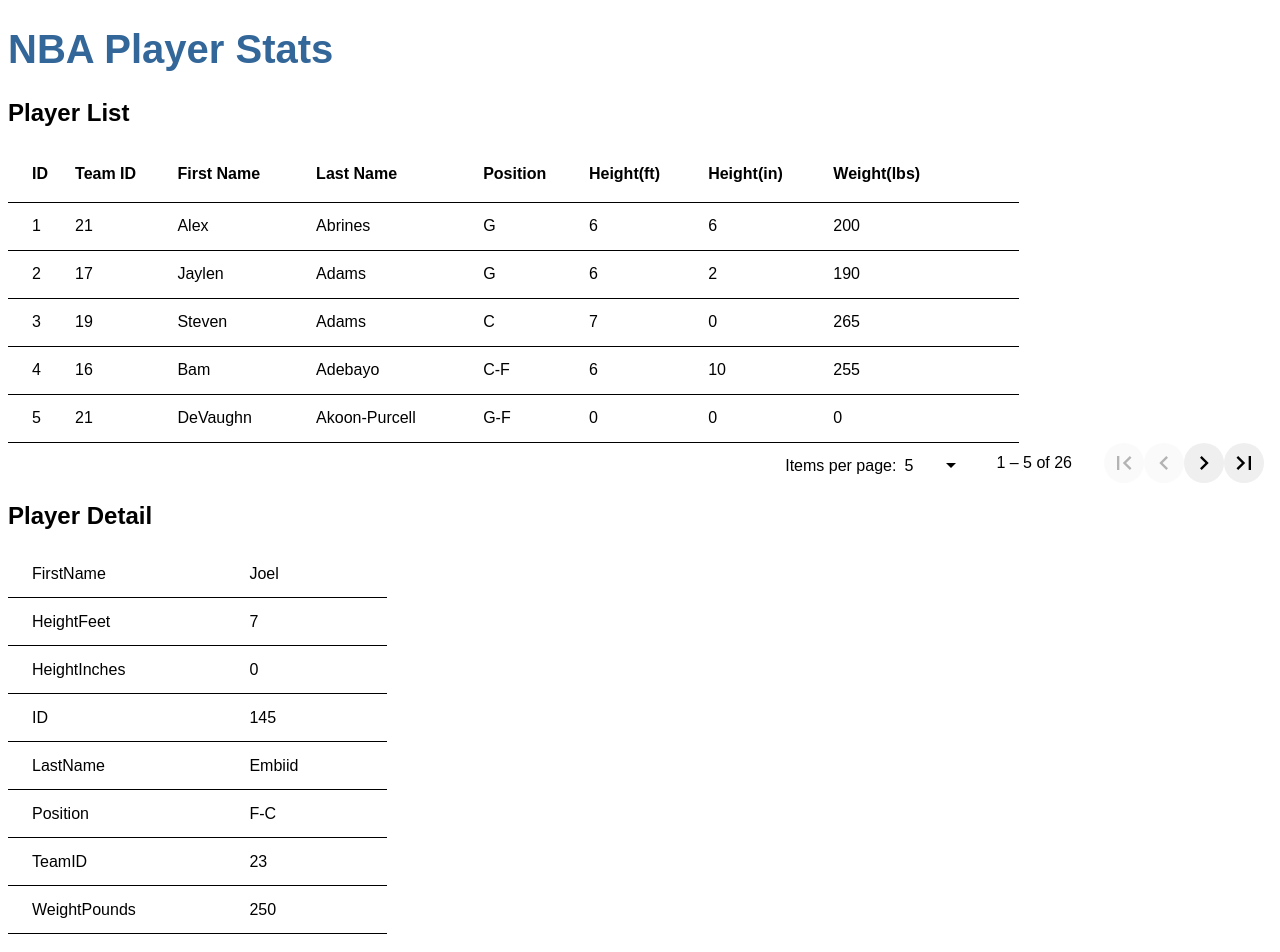
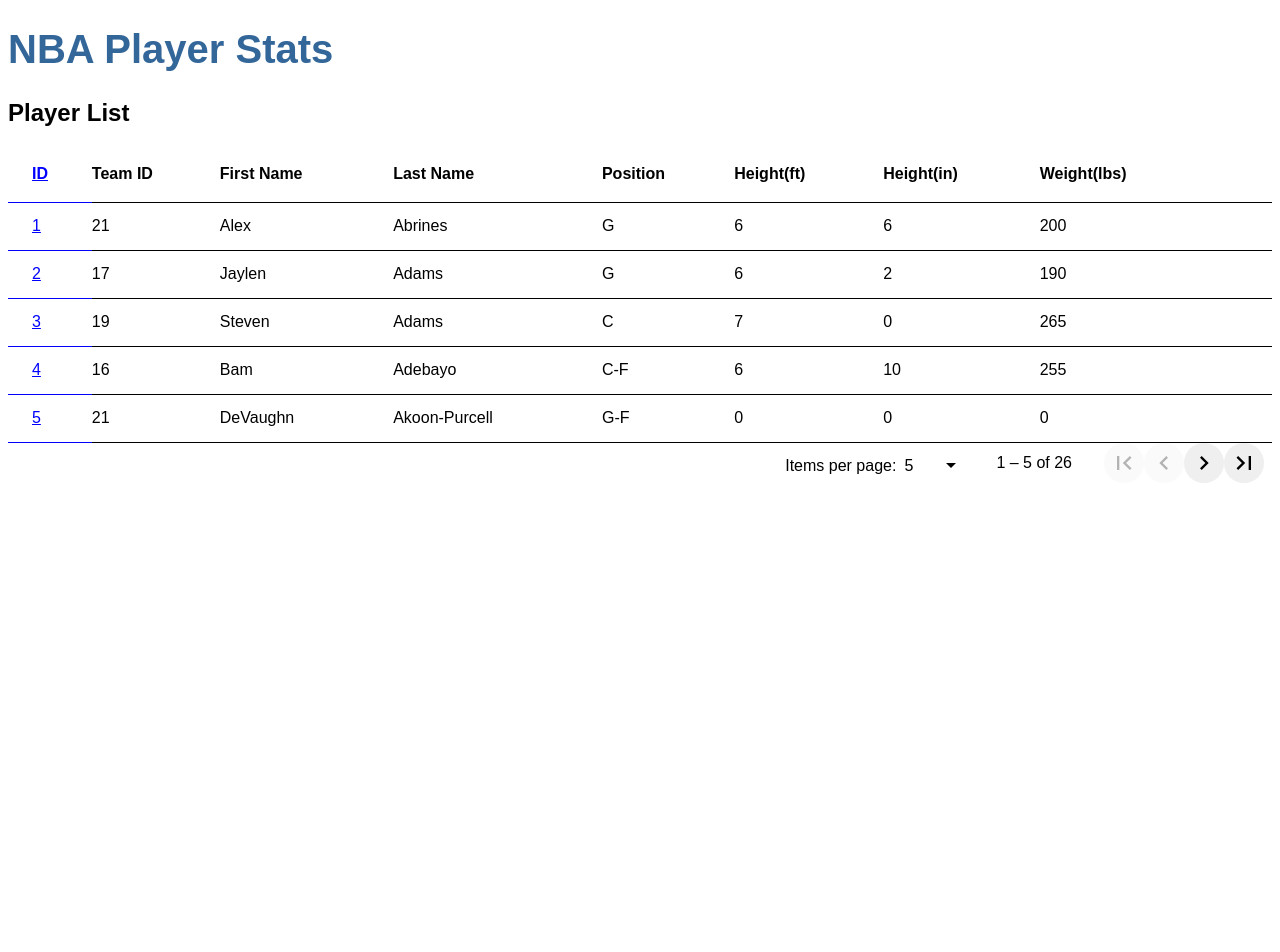
Before and after one commit to oliviabrz/NBA, an Angular app in the folder angular/nba-stats/: page / in a window 1280 px wide. Shown: the top 952 px of the page. After the commit the page ends 800 px from the top, so only its background shows below. Built offline with nearby package versions, Linux system fonts and the light colour scheme.

Commit message:
add event to show/hide player detail component

```diff
--- a/angular/nba-stats/src/app/app.component.html
+++ b/angular/nba-stats/src/app/app.component.html
@@ -1,5 +1,3 @@
 <h1>{{title}}</h1>
 <app-players></app-players>
-<app-player></app-player>
-<app-team></app-team>
-<app-team-list></app-team-list>
+<app-player *ngIf='playerDetailVisible'></app-player>
--- a/angular/nba-stats/src/app/app.component.ts
+++ b/angular/nba-stats/src/app/app.component.ts
@@ -7,4 +7,6 @@
 })
 export class AppComponent {
   title = 'NBA Player Stats';
+
+  playerDetailVisible:boolean = false;
 }
--- a/angular/nba-stats/src/app/players/players.component.html
+++ b/angular/nba-stats/src/app/players/players.component.html
@@ -7,11 +7,13 @@
   </li>
 </ul> -->
 
+<div>
 <table mat-table [dataSource]="dsTable">
   <!-- Player ID Column -->
   <ng-container  matColumnDef="id">
     <th mat-header-cell *matHeaderCellDef>ID</th>
-    <td mat-cell *matCellDef="let player"> {{player.ID}}</td>
+    <td mat-cell *matCellDef="let player" (click)="showAlert(player)"> {{player.ID}}
+    </td>
   </ng-container>
 
   <!-- Player Team ID Column -->
@@ -60,10 +62,12 @@
   <tr mat-row *matRowDef="let row; columns: displayedColumns"></tr>
 </table>
 <mat-paginator
+#paginator
 [pageSize]="5"
 [pageSizeOptions]="[5, 10, 25, 100]"
 showFirstLastButtons>
 </mat-paginator>
+</div>
 
 <div *ngIf="selectedPlayer">
   <h2>{{selectedPlayer.LastName | uppercase}} Details</h2>
--- a/angular/nba-stats/src/app/players/players.component.scss
+++ b/angular/nba-stats/src/app/players/players.component.scss
@@ -51,5 +51,12 @@
   }
 
   table {
-    width: 80%;
+    width: 100%;
+    margin: auto;
   }
+
+  .mat-column-id {
+    color: blue;
+    font-size: medium;
+    text-decoration: underline;
+  }
--- a/angular/nba-stats/src/app/players/players.component.ts
+++ b/angular/nba-stats/src/app/players/players.component.ts
@@ -4,6 +4,7 @@
 import { ApiDataService } from '../apiData/api.data.service';
 import { MatPaginator } from '@angular/material/paginator';
 import { MatTableDataSource } from '@angular/material/table';
+import { AppComponent } from '../app.component';
 
 
 @Component({
@@ -20,7 +21,8 @@
   selectedPlayer?: Player;
   displayedColumns  :  string[] = ['id', 'teamId', 'firstName', 'lastName', 'position', 'heightFeet', 'heightInches', 'weightPounds'];
 
-  constructor(private apiDataService: ApiDataService) {
+  constructor(private apiDataService: ApiDataService,
+    public appComponent: AppComponent) {
     this.dsTable = new MatTableDataSource<Player>();
     //console.info('In constructor')
   }
@@ -31,8 +33,7 @@
     // this is api data:
     this.apiDataService.getPlayerList()
     .subscribe((data) => {
-    //this.players = data
-    this.dsTable.data = data;
+      this.dsTable.data = data;
     });
   }
   ngAfterViewInit() {
@@ -41,5 +42,8 @@
   onSelect(player: Player): void {
     this.selectedPlayer = player;
   }
-
+  showAlert(player: Player) {
+    //alert(player.FirstName)
+    this.appComponent.playerDetailVisible = !this.appComponent.playerDetailVisible;
+  }
 }
```
